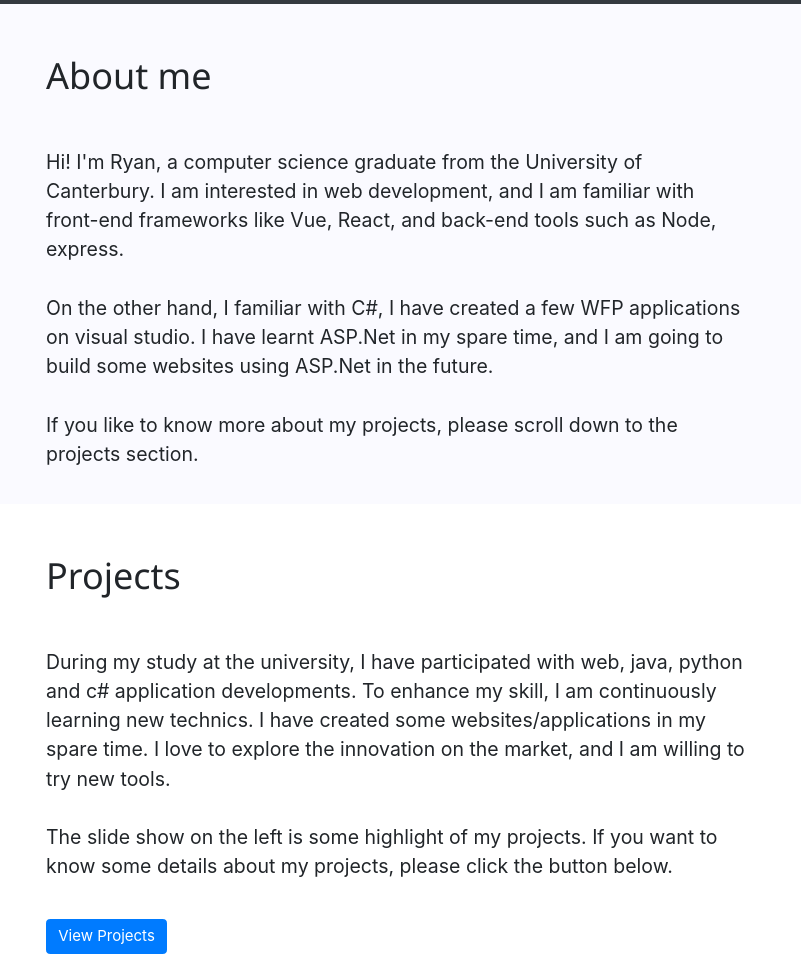
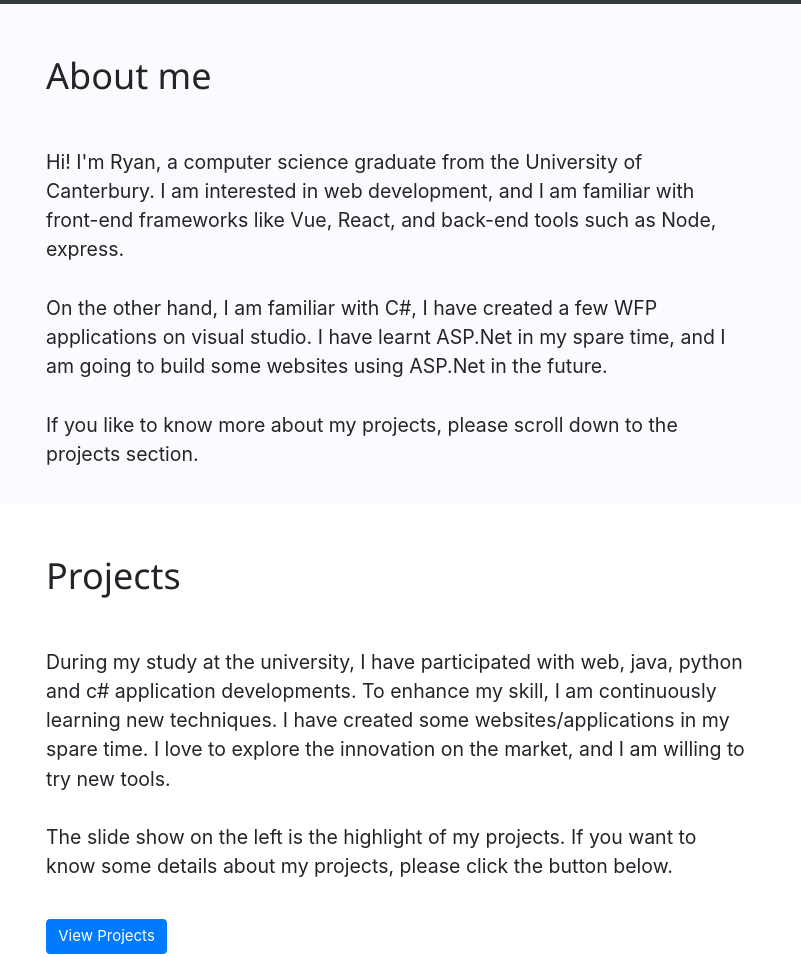
Before and after one commit to Ryan7777777/ryan, a plain HTML site: page index.html in a window 1280 px wide. Shown: the part 865-1822 px from the top of the page, 479-1280 px from the left. Drawn offline with nearby package versions, Linux system fonts and the light colour scheme.

Commit message:
replace typo

```diff
--- a/index.html
+++ b/index.html
@@ -59,7 +59,7 @@
                 <div class='rightContent'>
                     <h2>About me</h2><br>
                     <p>Hi! I'm Ryan, a computer science graduate from the University of Canterbury. I am interested in web development, and I am familiar with front-end frameworks like Vue, React, and back-end tools such as Node, express.<br><br>
-                        On the other hand, I familiar with C#, I have created a few WFP applications on visual studio. I have learnt ASP.Net in my spare time, and I am going to build some websites using ASP.Net in the future.
+                        On the other hand, I am familiar with C#, I have created a few WFP applications on visual studio. I have learnt ASP.Net in my spare time, and I am going to build some websites using ASP.Net in the future.
                         <br><br>If you like to know more about my projects, please scroll down to the projects section.</p>
                 </div>
                 </div>
@@ -81,9 +81,9 @@
                 </div>
                 <div class='rightContent'>
                     <h2>Projects</h2><br>
-                    <p>During my study at the university, I have participated with web, java, python and c# application developments. To enhance my skill, I am continuously learning new technics. I have created some websites/applications in my spare time.
+                    <p>During my study at the university, I have participated with web, java, python and c# application developments. To enhance my skill, I am continuously learning new techniques. I have created some websites/applications in my spare time.
                         I love to explore the innovation on the market, and I am willing to try new tools.<br><br>
-                        The slide show on the left is some highlight of my projects. If you want to know some details about my projects, please click the button below.
+                        The slide show on the left is the highlight of my projects. If you want to know some details about my projects, please click the button below.
                     </p>
                     <div class=viewProject>
                         <a href="project.html" class="btn btn-primary btn-active" role="button" aria-pressed="true">View Projects</a>
@@ -105,7 +105,7 @@
             </section>
             <section id='contact' class=contact>
                 <div class=content>
-                <div class='contactSlogin'><h1>CONTACT</h1><hr style='width:120px; background-color: #242532; margin:0 auto; height:5px; border:0px; border-radius: 3px;'><br><br>If you have any questions,  please send me an direct message</div><br>
+                <div class='contactSlogin'><h1>CONTACT</h1><hr style='width:120px; background-color: #242532; margin:0 auto; height:5px; border:0px; border-radius: 3px;'><br><br>If you have any questions,  please send me a direct message</div><br>
                 <a id="send-mail" class="btn btn-primary btn-active" href="mailto:ryanleung7777@gmail.com"><i class="fa fa-envelope" style='margin-right:10px'></i>Get In Touch</a>
                 </div>
             </section>
```
Also changed, not shown: project.html (+2 -2 lines).
